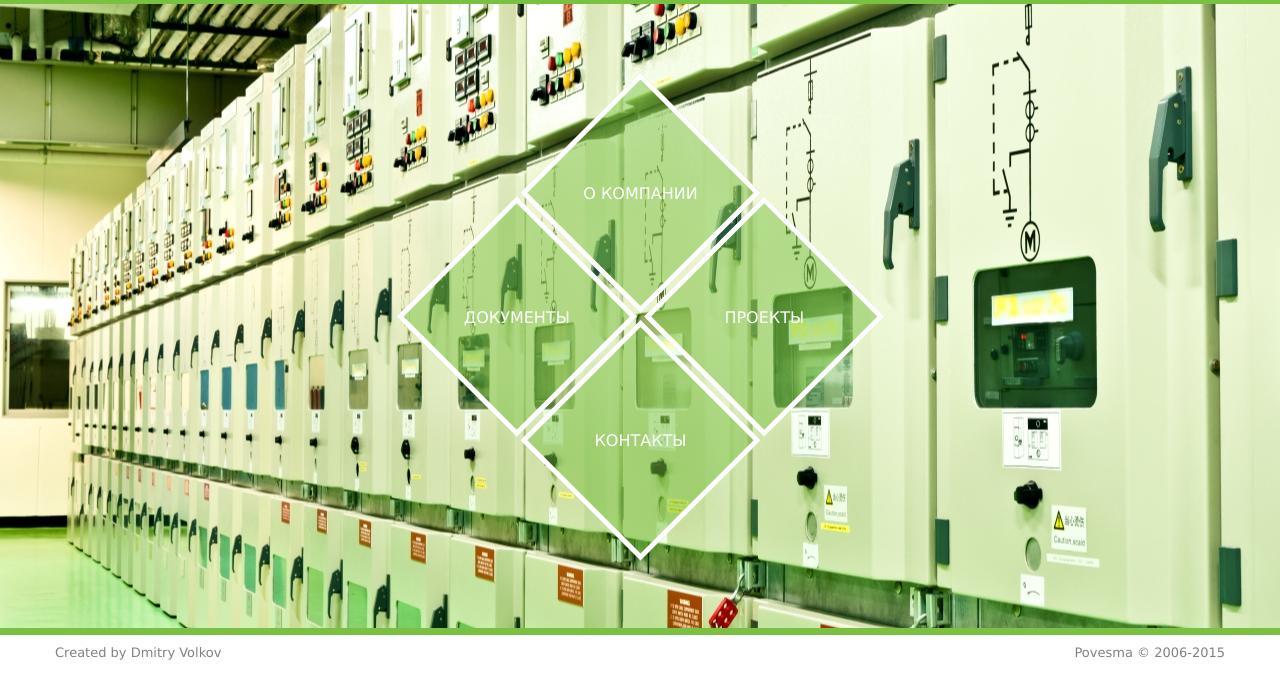
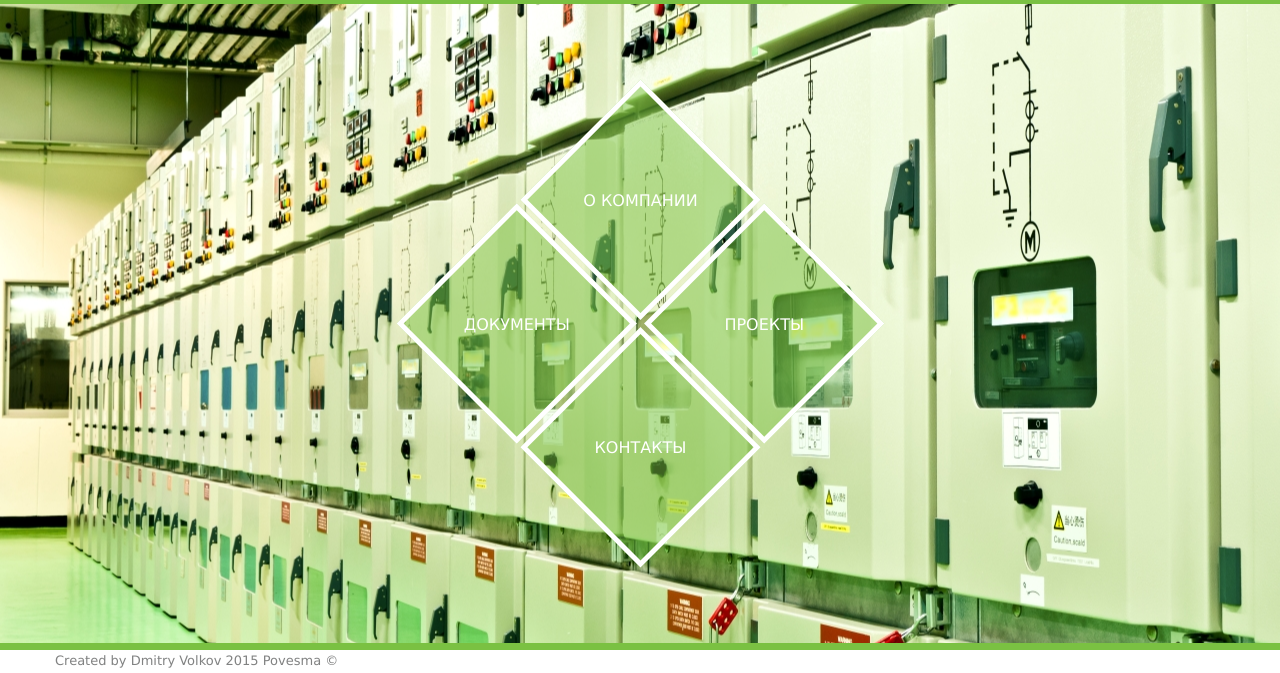
Before and after one commit to GoldenMelon/PovesmaBasic, a plain HTML site: page index.html in a window 1280 px wide. Shown: the part 127-800 px from the top of the page. Drawn offline with Linux system fonts and the light colour scheme.

Commit message:
Redited footer and top-right-header

```diff
--- a/css/stylesheet.css
+++ b/css/stylesheet.css
@@ -130,7 +130,8 @@ header #topLeftHeader {
     float: left;
 }
 header #topLeftHeader #logo {
-    margin: 10px 0px;
+    margin-top: 10px;
+    margin-bottom: 10px;
     height: 100px;
 }
 
@@ -177,6 +178,12 @@ footer {
 
 #rightFooter {
     float: right;
+    margin-top: 10px;
+    font-size: small;
+    color: #818282;
+}
+
+.footerFont {
     margin-top: 10px;
     font-size: small;
     color: #818282;
--- a/index.html
+++ b/index.html
@@ -45,13 +45,10 @@
 <footer>
     <div class="bothr">
     </div>
-    <div class="container">
-        <p id="leftFotter">
-            Created by Dmitry Volkov
-        </p>
-        <p id="rightFooter">
-            Povesma &copy; 2006-2015
-        </p>
+    <div class="container xCenter">
+        <span class="footerFont">
+            Created by Dmitry Volkov 2015 Povesma &copy;
+        </span>
     </div>
 </footer>
 </body>
```
